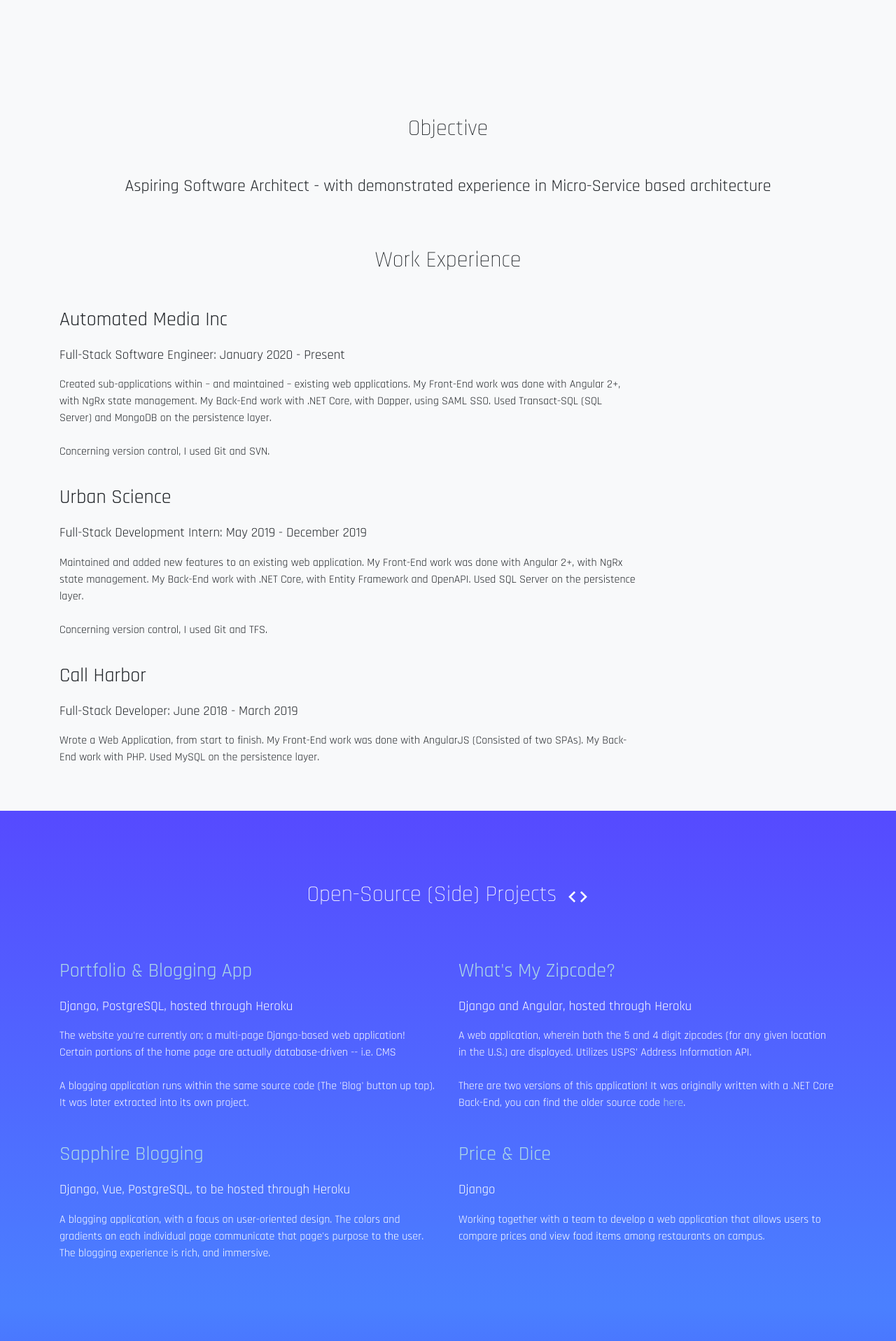
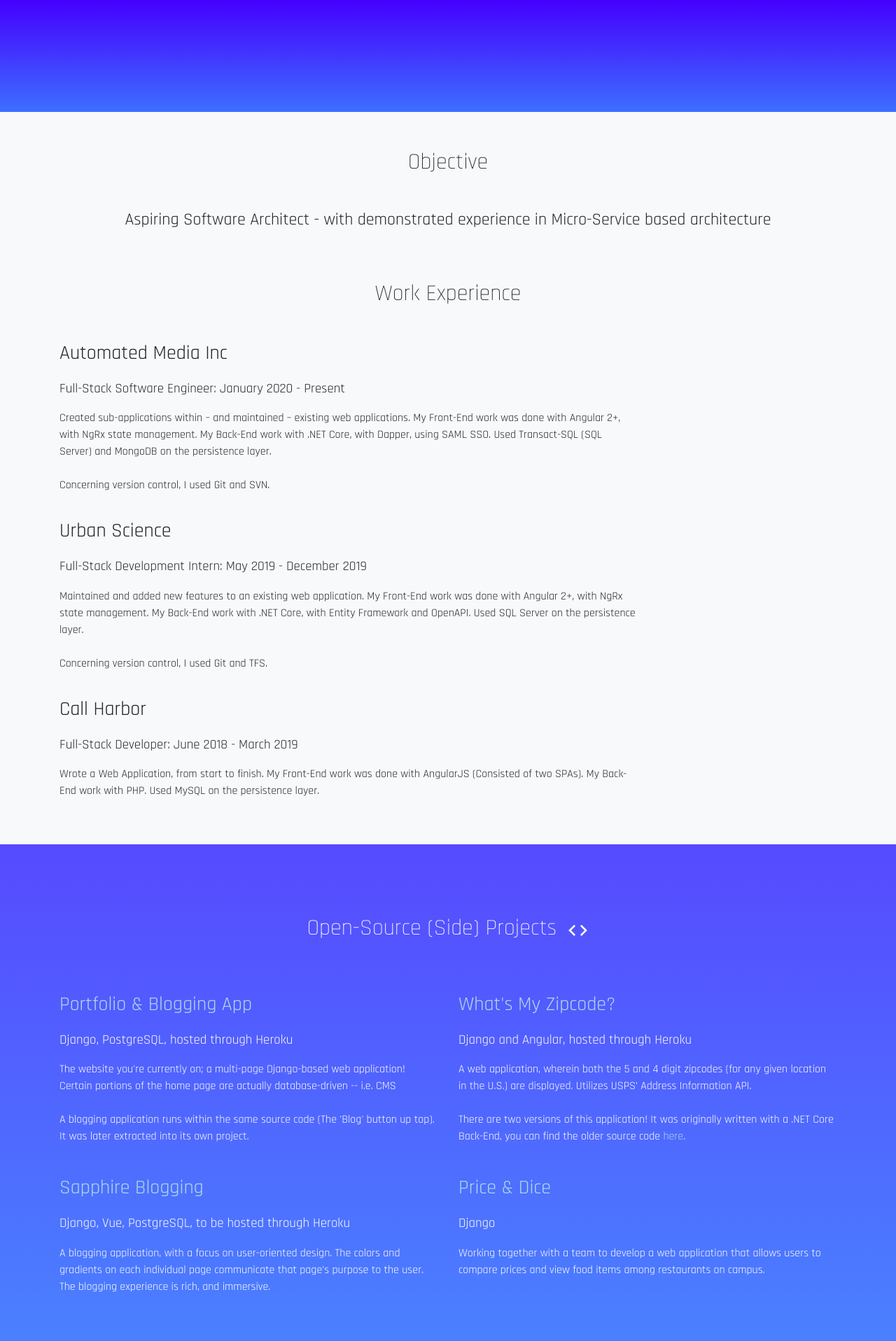
Before and after one commit to wkatbey/personal-website, a Django app: page /resume/ in a window 1280 px wide. Shown: the top 1917 px of the page at 70% size. Run offline with Django 3.2, Linux system fonts and the light colour scheme; some libraries are stand-ins or nearby versions.

Commit message:
Correcting spacing issue

```diff
--- a/static_website/templates/static_website/resume.html
+++ b/static_website/templates/static_website/resume.html
@@ -2,7 +2,7 @@
 {% load static %}
 
 {% block hero-image-type %}
-<div class="hero-sub-image hero-sm clear-white">
+<div class="hero-sub-image hero-sm blue">
 {% endblock %}
 
 {% block hero-image-text %}
@@ -11,7 +11,7 @@
 {% block body %}
 
 <div class="">
-    <div class="container pb-5">
+    <div class="container pt-5 pb-5">
         <p class="heading-text text-center pb-4">Objective</p>
         <p class="reading-font-lg text-center">
             Aspiring Software Architect - with demonstrated experience in Micro-Service based architecture
@@ -53,19 +53,6 @@
                 </p>
             </div>
         </div>
-
-        <!--<p class=" heading-text text-center pt-5 pb-4">Education</p>
-        <div class="row pt-4 pb-4">
-            <div class="col-lg-6">
-                <p class="text-center reading-font-lg">Wayne State University</p>
-                <p class="text-center reading-font-lg">B.S., Computer Science</p>
-            </div>
-            <div class="col-lg-6">
-                <p class="text-center reading-font-lg">Average GPA: 3.7</p>
-                <p class="text-center reading-font-lg">Major GPA: 4.0</p>
-            </div>
-        </div>-->
-
     </div>
 </div>
 <div class="morning-blue pt-5">
@@ -90,7 +77,7 @@
                     its own project.
                 </p>
             </div>
-            <div class="col-lg-6 pt-md-2 pt-lg-0">
+            <div class="col-lg-6 pt-5 pt-md-2 pt-lg-0">
                 <p class="attribute-heading-text">
                     <a class="lightblue-link" href="https://myzipcode.net" target="_blank">What's My Zipcode?</a>
                 </p>
@@ -148,7 +135,7 @@
             </div>
         </div>
         <div class="row">
-            <div class="col-lg-9 pt-3">
+            <div class="col-lg-9 pt-5 pt-md-3">
                 <p class="attribute-heading-text">Call Harbor: Project 'Betroit'</p>
                 <p class="reading-font">AngularJS, PHP, & mySQL</p>
                 <p class="attribute-body-text">
```
